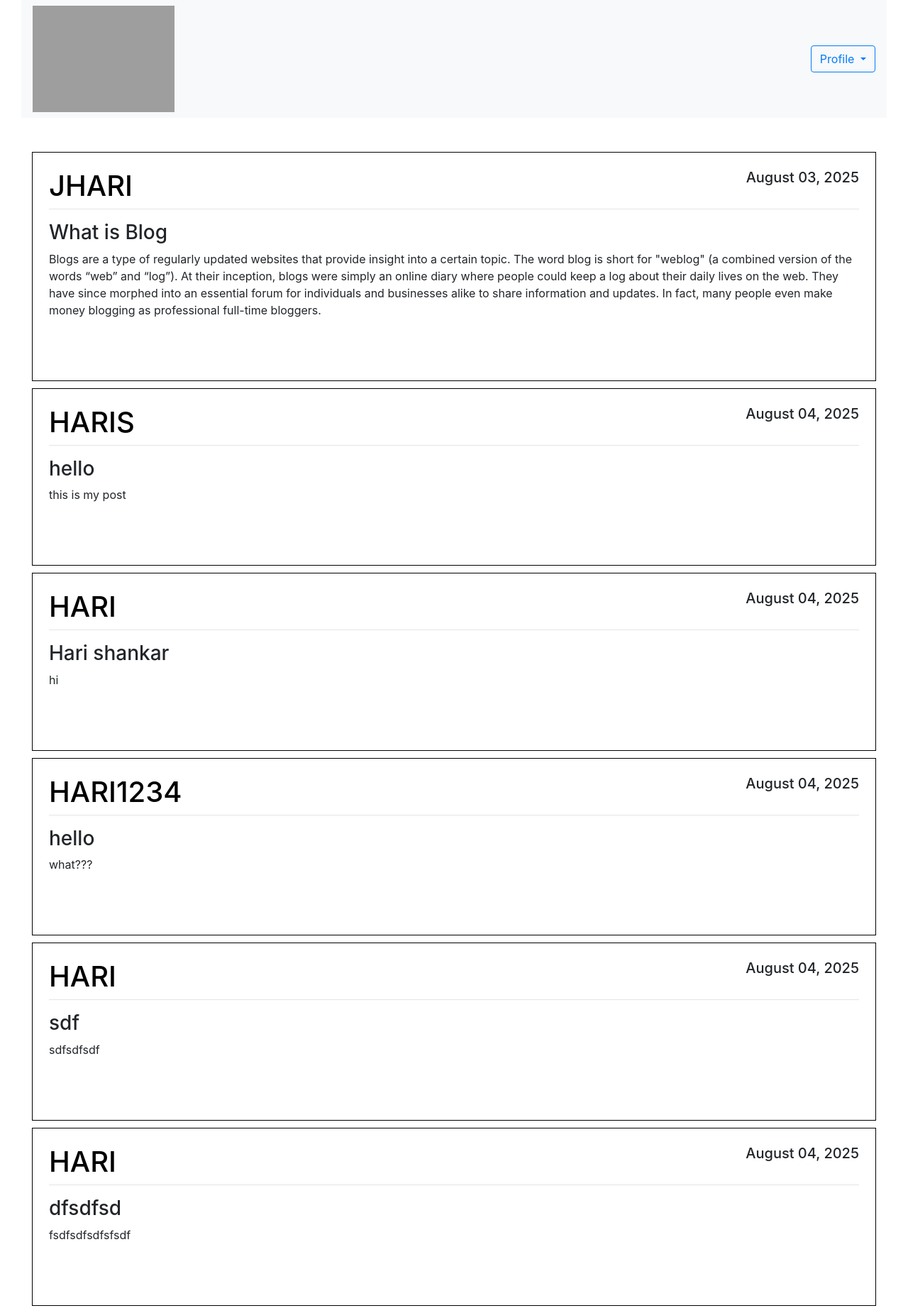
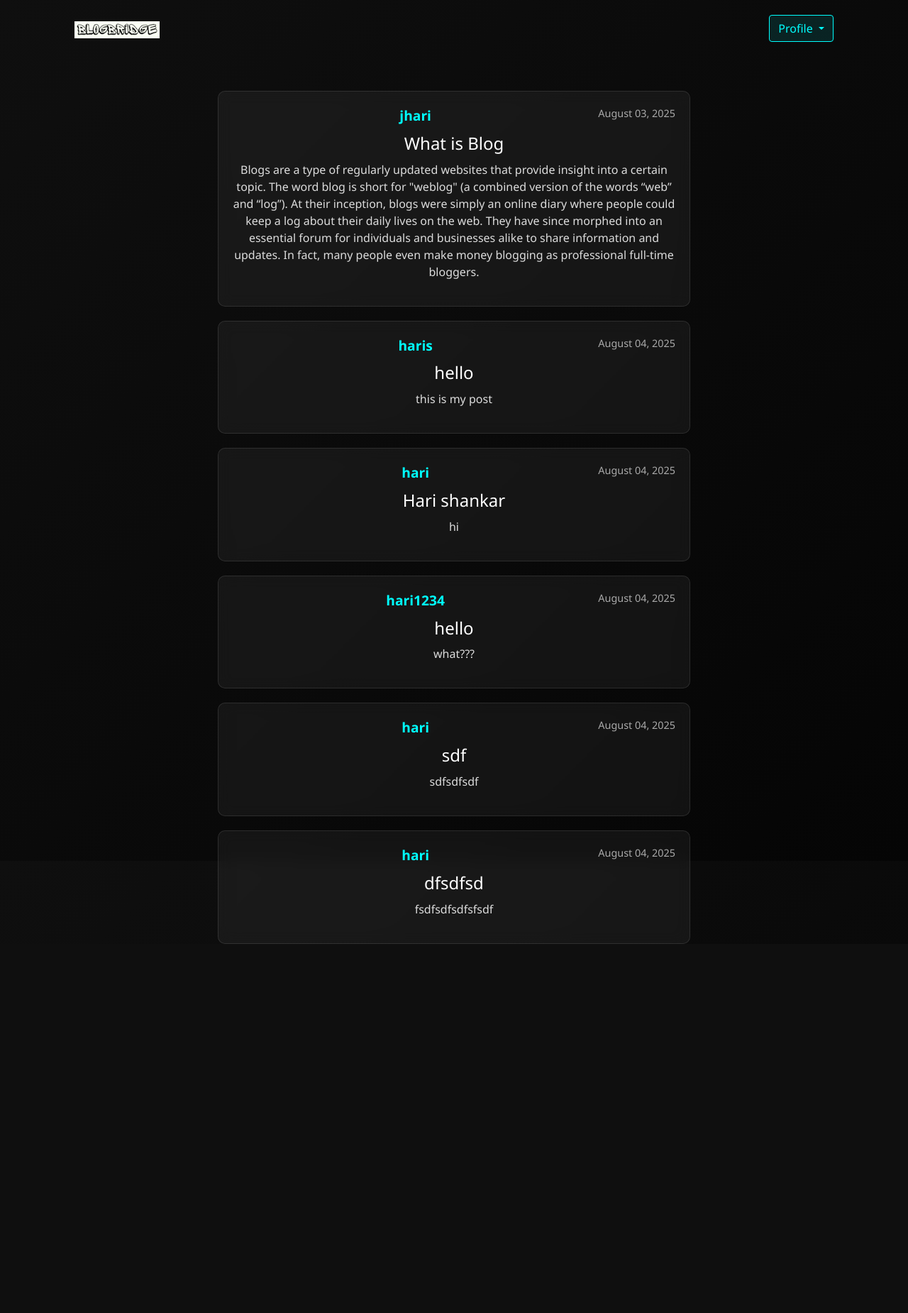
Before and after one commit to j-harishankar/Blog-Bridge, a Django app: template blog/templates/blog/home.html in a window 1280 px wide. Shown: the whole page at 71% size. After the commit the page ends 1330 px from the top, so only its background shows below. Run offline with Django 5.2, Linux system fonts and the light colour scheme; the template is opened without the code that fills it: values that come from a table or form of the project are taken from there, others are empty; data comes from the database, SQL or seed files in the repository; both versions use the stored data as it was after the commit; some libraries are stand-ins or nearby versions; grey boxes are pictures that could not be loaded.

```diff
--- a/blog/templates/blog/home.html
+++ b/blog/templates/blog/home.html
@@ -1,58 +1,116 @@
 {% extends 'blog/base.html' %}
+{% load static %}
 {% block content %}
-{% load static %}
-<div class="container custom-container">
-    <nav class="navbar navbar-expand-lg navbar-light bg-light w-100" >
 
+<style>
+    body {
+        background: linear-gradient(135deg, #0f0f0f, #050505);
+        color: white;
+        font-family: 'Segoe UI', Tahoma, Geneva, Verdana, sans-serif;
+        height: 100vh;
+        margin: 0;
+    }
 
-        <button class="navbar-toggler" type="button" data-toggle="collapse" data-target="#navbarSupportedContent"
-            aria-controls="navbarSupportedContent" aria-expanded="false" aria-label="Toggle navigation">
-            <span class="navbar-toggler-icon"></span>
-        </button>
+    .navbar {
+        background: transparent !important;
+        border: none;
+        padding: 20px;
+    }
 
-        <div class="collapse navbar-collapse" id="navbarSupportedContent">
-            <ul class="navbar-nav mr-auto ">
-                <li><a href="/home"><img  class="w-50 "  src="{% static 'image/pho.png' %}" alt=""></a></li>
+    .navbar-brand img {
+        width: 120px;
+    }
 
-            </ul>
-            <form class="form-inline my-2 my-lg-0">
+    .profile-dropdown .btn {
+        background-color: rgba(0, 255, 255, 0.1);
+        color: cyan;
+        border: 1px solid cyan;
+    }
+
+    .profile-dropdown .dropdown-menu {
+        background-color: #111;
+        border: 1px solid #222;
+    }
+
+    .profile-dropdown .dropdown-item {
+        color: white;
+    }
+
+    .profile-dropdown .dropdown-item:hover {
+        background-color: #222;
+    }
+
+    .post-card {
+        background: rgba(255, 255, 255, 0.05);
+        backdrop-filter: blur(10px);
+        border: 1px solid rgba(255, 255, 255, 0.1);
+        border-radius: 10px;
+        padding: 20px;
+        margin: 20px auto;
+        width: 60%;
+        transition: transform 0.3s;
+    }
+
+    .post-card:hover {
+        transform: translateY(-5px);
+    }
+
+    .post-author {
+        color: cyan;
+        font-weight: bold;
+        font-size: 1.2rem;
+    }
+
+    .post-date {
+        float: right;
+        color: #aaa;
+        font-size: 0.9rem;
+    }
+
+    .post-title {
+        font-size: 1.5rem;
+        margin: 10px 0;
+        color: white;
+    }
+
+    .post-content {
+        color: #ddd;
+    }
+
+</style>
+
+<div class="container text-center">
+    <nav class="navbar navbar-expand-lg">
+        <a class="navbar-brand" href="/home">
+            <img src="{% static 'image/pho.png' %}" alt="Logo">
+        </a>
+        <div class="ml-auto profile-dropdown">
             <div class="dropdown">
-                    <button class="btn btn-outline-primary dropdown-toggle" type="button" id="dropdownMenuButton" data-toggle="dropdown" aria-haspopup="true" aria-expanded="false">
+                <button class="btn dropdown-toggle" type="button" id="dropdownMenuButton" data-toggle="dropdown">
                     Profile
                 </button>
-                    <div class="dropdown-menu" aria-labelledby="dropdownMenuButton">
+                <div class="dropdown-menu dropdown-menu-right" aria-labelledby="dropdownMenuButton">
                     <a class="dropdown-item" href="/newpost">New Post</a>
                     <a class="dropdown-item" href="/mypost">My Posts</a>
                     <a class="dropdown-item" href="/signout">Sign Out</a>
                 </div>
             </div>
-            </form>
         </div>
+    </nav>
 
-    </nav>
-    <br><br>
-    <div class="container custom-container" style="max-width: 1350px; ">
+    <div class="content-section mt-5">
         {% for post in posts %}
-        <article class="media content-section">
-
-            <div class="media-body" style="border: 1px solid black; padding: 23px; margin-bottom: 10px;">
-                <div class="article-metadata">
-                    <!-- <h3 aligh="left">{{ post.author }} </h3>
-                    <h5 aligh="right">{{ post.date_posted|date:"F d, Y" }}</h5> -->
-                    <h1 class="text-uppercase" style="text-align:left;float:left; color: #000000;">{{ post.author }}</h1>
-                    <h5 style="text-align:right;float:right;">{{ post.date_posted|date:"F d, Y" }}</h5>
-                    <hr style="clear:both;" />
-
+        <div class="post-card">
+            <div>
+                <span class="post-author">{{ post.author }}</span>
+                <span class="post-date">{{ post.date_posted|date:"F d, Y" }}</span>
+                <div style="clear: both;"></div>
             </div>
-                <h3>{{ post.title }}</h3>
-                <p class="article-content">{{ post.content }}</p>
-                <br><br>
+            <h3 class="post-title">{{ post.title }}</h3>
+            <p class="post-content">{{ post.content }}</p>
         </div>
-        </article>
         {% endfor %}
     </div>
 </div>
 
-
-
 {% endblock %}
--- a/blog/urls.py
+++ b/blog/urls.py
@@ -2,9 +2,9 @@ from django.contrib import admin
 from django.urls import path
 from . import views
 urlpatterns = [
-    path('', views.signup, name='signup-page'),
+    path('signup', views.signup, name='signup-page'),
     path('loginn/', views.loginn, name='login-page'),
-    path('home/', views.home, name='home-page'),
+    path('', views.home, name='home-page'),
     path('newpost/', views.newPost),
     path('mypost/', views.myPost ),
     path('signout/',views.signOut)
--- a/blog/views.py
+++ b/blog/views.py
@@ -41,7 +41,7 @@ def loginn(request):
         userr = authenticate(request, username=name, password=password)
         if userr is not None:
             login(request, userr)
-            return redirect('/home')
+            return redirect('home-page')
         else:
             error_message = "Invalid username or password"
     return render(request, 'blog/login.html', {'error': error_message})
@@ -54,7 +54,7 @@ def newPost(request):
         content = request.POST.get('content')
         npost = models.Post(title = title,content=content,author=request.user)
         npost.save()
-        return redirect('/home')
+        return redirect('home-page')
     return render(request,'blog/newpost.html')
 
 @never_cache
```
Also changed, not shown: blog/static/image/head.png (added), blog/static/image/pho.png (added), db.sqlite3. Lines whose indentation alone changed are shown as unchanged.
